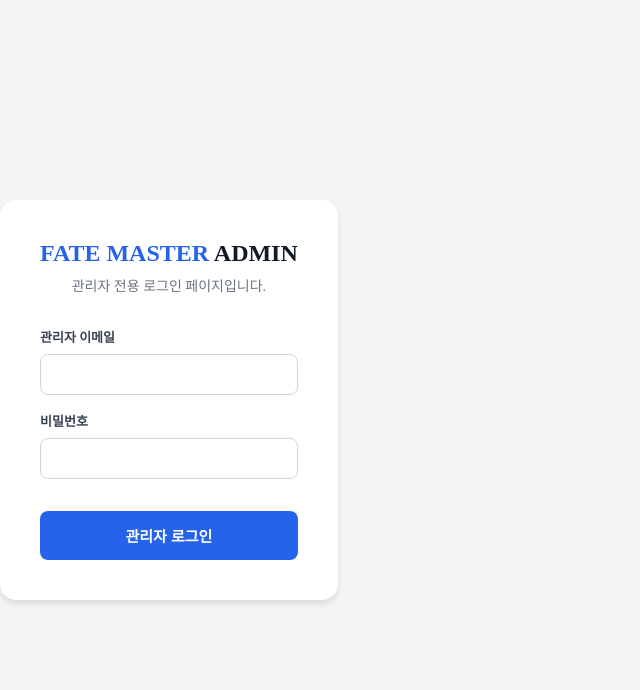
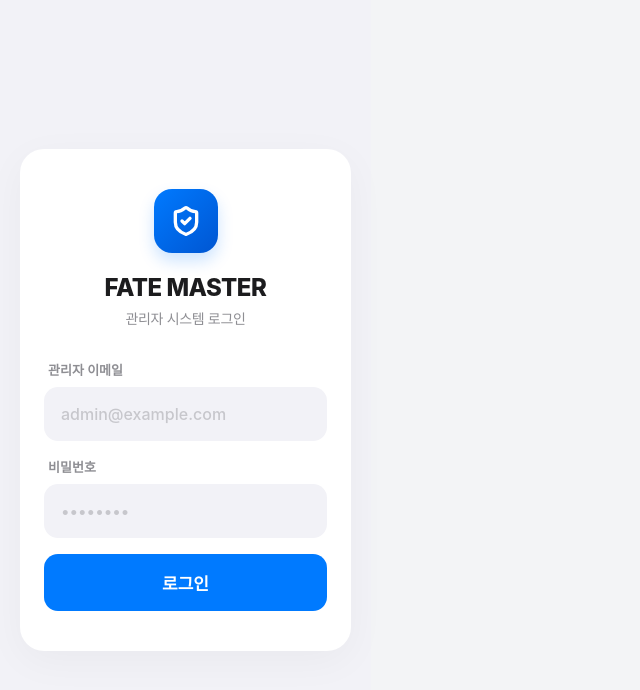
Before and after one commit to korean6324-lang/saju-admin-frontend, a React (Vite) app: page /#/ in a window 1280 px wide. Shown: the top 690 px of the page, without its empty margins (0-640 px from the left). Built offline with nearby package versions, Linux system fonts and the light colour scheme.

Commit message:
Update AdminLogin.jsx

```diff
--- a/src/pages/AdminLogin.jsx
+++ b/src/pages/AdminLogin.jsx
@@ -1,6 +1,8 @@
+// src/pages/AdminLogin.jsx
 import React, { useState } from 'react';
 import { useNavigate } from 'react-router-dom';
 import { supabase } from '../api/supabaseClient';
+import { ShieldCheck, Loader2 } from 'lucide-react';
 
 export default function AdminLogin() {
     const navigate = useNavigate();
@@ -36,26 +38,183 @@ export default function AdminLogin() {
     };
 
     return (
-        <div style={{ display: 'flex', justifyContent: 'center', alignItems: 'center', minHeight: '100vh', backgroundColor: '#F3F4F6' }}>
-            <div style={{ backgroundColor: '#FFFFFF', padding: '40px', borderRadius: '16px', boxShadow: '0 4px 6px rgba(0,0,0,0.1)', width: '100%', maxWidth: '400px' }}>
-                <div style={{ textAlign: 'center', marginBottom: '32px' }}>
-                    <h1 style={{ margin: 0, fontSize: '24px', fontWeight: '800', color: '#111827' }}>
-                        <span style={{ color: '#2563EB' }}>FATE MASTER</span> ADMIN
-                    </h1>
-                    <p style={{ marginTop: '8px', fontSize: '14px', color: '#6B7280' }}>관리자 전용 로그인 페이지입니다.</p>
+        <div className="ios-login-bg">
+            <style dangerouslySetInnerHTML={{ __html: `
+                .ios-login-bg {
+                    min-height: 100vh;
+                    background-color: #F2F2F7; /* iOS 고유의 밝은 회색 배경 */
+                    display: flex;
+                    align-items: center;
+                    justify-content: center;
+                    padding: 20px;
+                    font-family: -apple-system, BlinkMacSystemFont, "SF Pro Text", "Pretendard", sans-serif;
+                }
+
+                .ios-login-card {
+                    background-color: #FFFFFF;
+                    width: 100%;
+                    max-width: 360px;
+                    border-radius: 24px;
+                    padding: 40px 24px;
+                    box-shadow: 0 10px 40px rgba(0, 0, 0, 0.04);
+                    text-align: center;
+                    animation: fadeUp 0.4s cubic-bezier(0.16, 1, 0.3, 1);
+                }
+
+                @keyframes fadeUp {
+                    from { opacity: 0; transform: translateY(10px); }
+                    to { opacity: 1; transform: translateY(0); }
+                }
+
+                .ios-logo-box {
+                    width: 64px;
+                    height: 64px;
+                    background: linear-gradient(135deg, #007AFF 0%, #0056D2 100%);
+                    border-radius: 18px;
+                    display: flex;
+                    align-items: center;
+                    justify-content: center;
+                    margin: 0 auto 20px auto;
+                    box-shadow: 0 8px 16px rgba(0, 122, 255, 0.2);
+                }
+
+                .ios-title {
+                    font-size: 24px;
+                    font-weight: 800;
+                    color: #1C1C1E;
+                    letter-spacing: -0.5px;
+                    margin: 0 0 6px 0;
+                }
+
+                .ios-subtitle {
+                    font-size: 14px;
+                    color: #8E8E93;
+                    font-weight: 500;
+                    margin: 0 0 32px 0;
+                    letter-spacing: -0.3px;
+                }
+
+                .ios-input-group {
+                    text-align: left;
+                    margin-bottom: 16px;
+                }
+
+                .ios-label {
+                    display: block;
+                    font-size: 13px;
+                    font-weight: 600;
+                    color: #8E8E93;
+                    margin-bottom: 8px;
+                    padding-left: 4px;
+                }
+
+                .ios-input {
+                    width: 100%;
+                    box-sizing: border-box;
+                    background-color: #F2F2F7;
+                    border: 1.5px solid transparent;
+                    border-radius: 14px;
+                    padding: 16px;
+                    font-size: 16px;
+                    color: #1C1C1E;
+                    font-weight: 500;
+                    outline: none;
+                    transition: all 0.2s ease;
+                    font-family: inherit;
+                }
+
+                .ios-input::placeholder {
+                    color: #C7C7CC;
+                }
+
+                .ios-input:focus {
+                    background-color: #FFFFFF;
+                    border-color: #007AFF;
+                    box-shadow: 0 0 0 4px rgba(0, 122, 255, 0.1);
+                }
+
+                .ios-submit-btn {
+                    width: 100%;
+                    background-color: #007AFF;
+                    color: #FFFFFF;
+                    font-size: 17px;
+                    font-weight: 600;
+                    border: none;
+                    border-radius: 14px;
+                    padding: 16px;
+                    margin-top: 16px;
+                    cursor: pointer;
+                    display: flex;
+                    align-items: center;
+                    justify-content: center;
+                    gap: 8px;
+                    transition: transform 0.2s cubic-bezier(0.2, 0.85, 0.32, 1.2), background-color 0.2s;
+                }
+
+                .ios-submit-btn:active:not(:disabled) {
+                    transform: scale(0.96);
+                    background-color: #0062CC;
+                }
+
+                .ios-submit-btn:disabled {
+                    background-color: #A1C6F6;
+                    cursor: not-allowed;
+                    transform: none;
+                }
+
+                .lucide-spin {
+                    animation: spin 1s linear infinite;
+                }
+                @keyframes spin {
+                    from { transform: rotate(0deg); }
+                    to { transform: rotate(360deg); }
+                }
+            `}} />
+
+            <div className="ios-login-card">
+                <div className="ios-logo-box">
+                    <ShieldCheck size={32} color="#FFFFFF" strokeWidth={2.5} />
                 </div>
 
-                <form onSubmit={handleLogin} style={{ display: 'flex', flexDirection: 'column', gap: '16px' }}>
-                    <div>
-                        <label style={{ display: 'block', fontSize: '13px', fontWeight: '600', color: '#374151', marginBottom: '8px' }}>관리자 이메일</label>
-                        <input type="email" value={email} onChange={(e) => setEmail(e.target.value)} required style={{ width: '100%', padding: '12px', borderRadius: '8px', border: '1px solid #D1D5DB', outline: 'none' }} />
+                <h1 className="ios-title">
+                    FATE MASTER
+                </h1>
+                <p className="ios-subtitle">관리자 시스템 로그인</p>
+
+                <form onSubmit={handleLogin}>
+                    <div className="ios-input-group">
+                        <label className="ios-label">관리자 이메일</label>
+                        <input
+                            type="email"
+                            className="ios-input"
+                            placeholder="admin@example.com"
+                            value={email}
+                            onChange={(e) => setEmail(e.target.value)}
+                            required
+                        />
                     </div>
-                    <div>
-                        <label style={{ display: 'block', fontSize: '13px', fontWeight: '600', color: '#374151', marginBottom: '8px' }}>비밀번호</label>
-                        <input type="password" value={password} onChange={(e) => setPassword(e.target.value)} required style={{ width: '100%', padding: '12px', borderRadius: '8px', border: '1px solid #D1D5DB', outline: 'none' }} />
+
+                    <div className="ios-input-group">
+                        <label className="ios-label">비밀번호</label>
+                        <input
+                            type="password"
+                            className="ios-input"
+                            placeholder="••••••••"
+                            value={password}
+                            onChange={(e) => setPassword(e.target.value)}
+                            required
+                        />
                     </div>
-                    <button type="submit" disabled={isLoading} style={{ marginTop: '16px', padding: '14px', backgroundColor: '#2563EB', color: '#FFF', border: 'none', borderRadius: '8px', fontSize: '15px', fontWeight: '700', cursor: isLoading ? 'not-allowed' : 'pointer' }}>
-                        {isLoading ? '인증 중...' : '관리자 로그인'}
+
+                    <button type="submit" className="ios-submit-btn" disabled={isLoading}>
+                        {isLoading ? (
+                            <>
+                                <Loader2 size={20} className="lucide-spin" />
+                                인증 중...
+                            </>
+                        ) : (
+                            '로그인'
+                        )}
                     </button>
                 </form>
             </div>
```
